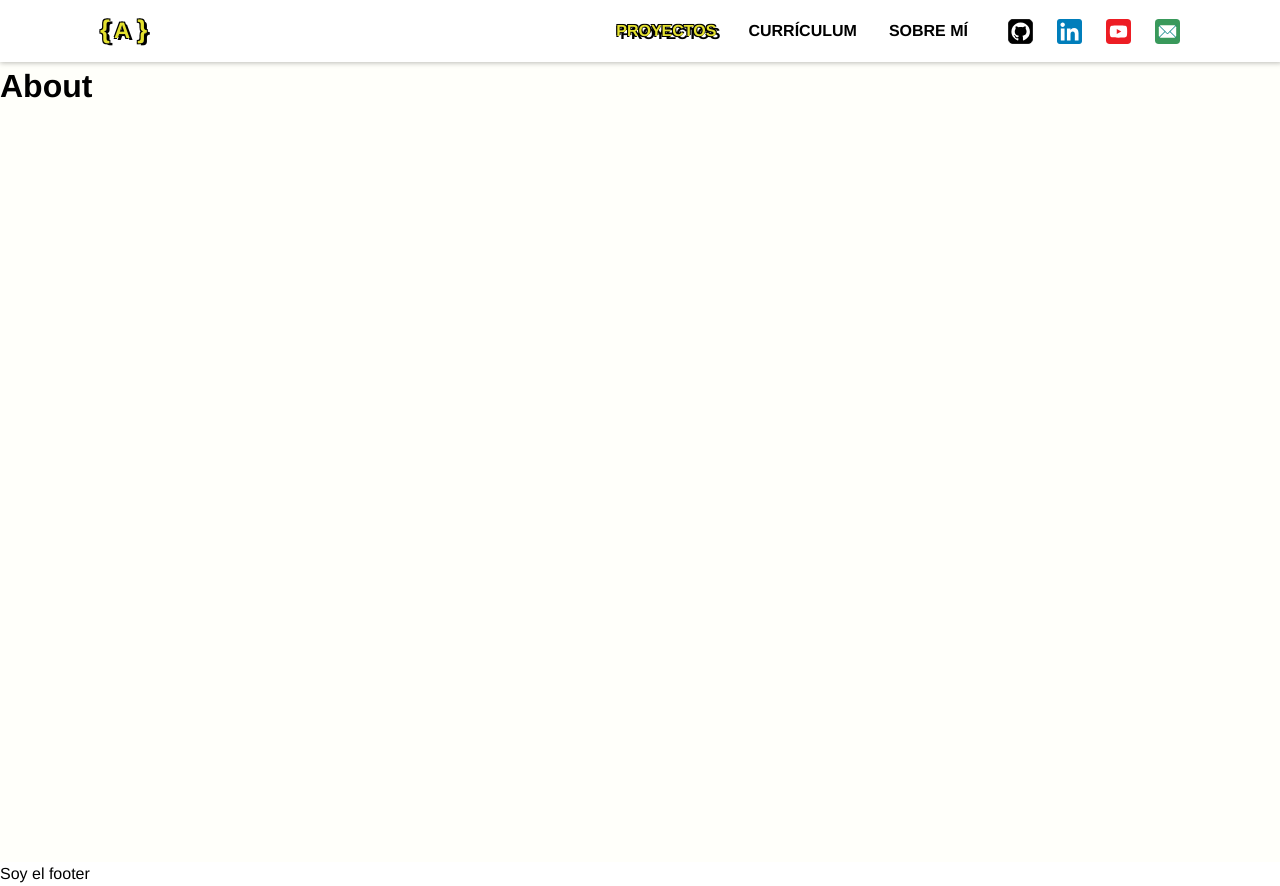
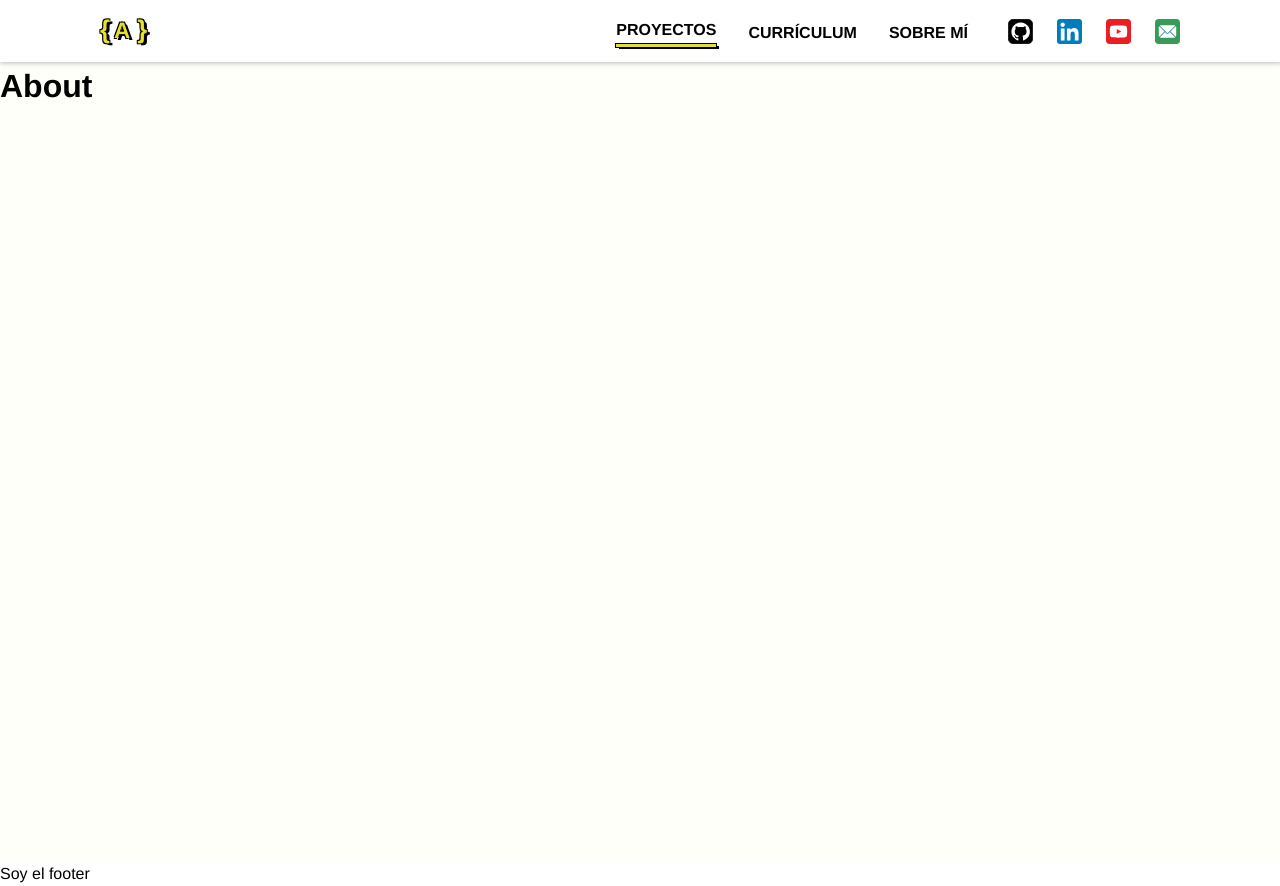
Before and after one commit to aldaydev/aldaydev_app, a React (Vite) app: page /proyectos in a window 1280 px wide. Built offline with nearby package versions, Linux system fonts and the light colour scheme.

Commit message:
sprint 1 finished

```diff
--- a/src/components/Header/header.css
+++ b/src/components/Header/header.css
@@ -19,7 +19,7 @@
         gap: 20px;
         align-items: center;
         position: absolute;
-        top: 70px;
+        top: 62px;
         right: 0;
         height: 100dvh;
 
--- a/src/components/Header/headerLinks.css
+++ b/src/components/Header/headerLinks.css
@@ -1,41 +1,63 @@
 .header__links{
-    height: 100%;
     display: flex;
     align-items: center;
     gap: 2.5rem;
 }
 
 .headerLinks__pageLink{
-    height: 100%;
+    transform: translateY(2px);
+    position: relative;
+    height: 105%;
     font-weight: 800;
-    font-size: 1.1rem;
+    font-size: 1rem;
     color: black;
     display: flex;
     align-items: center;
     text-shadow: none;
-    transition: color .2s ease-in-out, text-shadow .2s  ease-in-out;
+    transition: transform .2s ease-in-out;
 }
 
 .headerLinks__pageLink--active{
-    color: var(--color-yellow);
+    transform: translateY(-1px);
+}
+
+.headerLinks__pageLink:hover{
+    transform: translateY(-1px);
+    /* color: var(--color-yellow);
     text-shadow:
         -1px -1px 0.2px black,
         1px -1px 0.2px black,
         -1px  1px 0.2px black,
         4px  3px 0.2px black;
+    transition: color .2s ease-in-out, text-shadow .2s ease-in-out; */
 }
 
-.headerLinks__pageLink:hover{
-    color: var(--color-yellow);
-    text-shadow:
+.headerLinks__pageLink::after,
+.headerLinks__pageLink--active::after{
+    content: "";
+    width: 100%;
+    height: 0px;
+    background-color: var(--color-yellow);
+    box-shadow:
         -1px -1px 0.2px black,
         1px -1px 0.2px black,
         -1px  1px 0.2px black,
-        4px  3px 0.2px black;
-    transition: color .2s ease-in-out, text-shadow .2s ease-in-out;
+        3px  2px 0.2px black;
+    position: absolute;
+    top: 110%;
+    transition: height .1s ease-in-out;
+}
+
+.headerLinks__pageLink--active::after{
+    height: 3px;;
+}
+
+.headerLinks__pageLink:hover::after {
+    height: 3px;
 }
 
 .headerLinks__pages{
+    height: 100%;
     display: flex;
     gap: 2rem;
 }
@@ -65,10 +87,6 @@
 
 @media screen and (max-width: 1440px) {
 
-    .headerLinks__pageLink{
-        font-size: 1rem;
-    }
-
     .headerLinks__icon{
         width: 25px;
         height: 25px;
@@ -78,6 +96,7 @@
 
 @media screen and (max-width: 1024px) {
     .header__links{
+        height: 100%;
         background-color: var(--color-white-contrast);
         padding: 50px;
         flex-direction: column;
@@ -89,10 +108,11 @@
         align-items: center;
         gap: 2rem;
         z-index: 900;
+        height: auto;
     }
 
     .headerLinks__pageLink{
-        font-size: 1.2rem;
+        font-size: 1.1rem;
     }
 
     .headerLinks__social{
```
Also changed, not shown: 1 other file (tests, documents, lock files or other folders).
